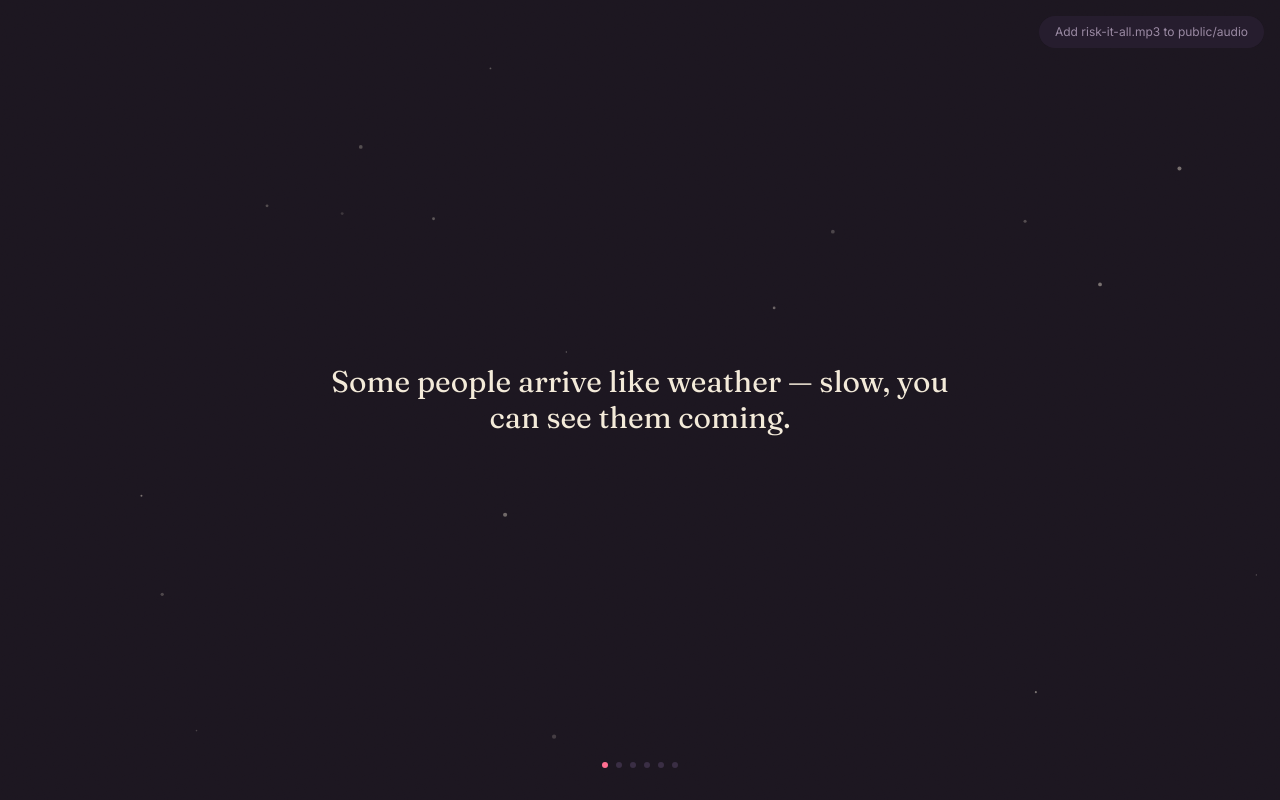
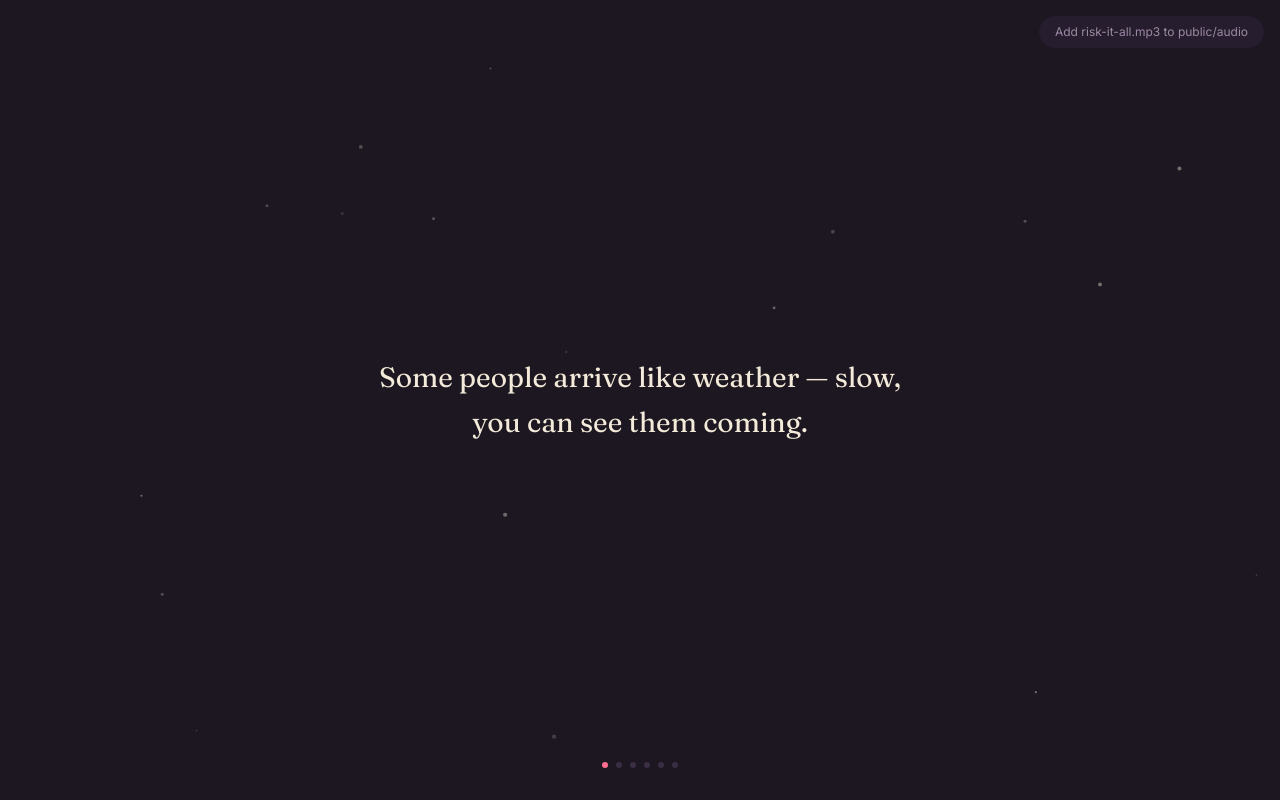
Before and after one commit to AliSabah22/my_fav_girl, a Next.js app: page / in a window 1280 px wide. Both pictures are taken after a click on the button "Begin". Built offline with nearby package versions, Linux system fonts and the light colour scheme.

Commit message:
Add emphasis-line data model and blur-to-focus StageText reveal

```diff
--- a/app/components/StageText.tsx
+++ b/app/components/StageText.tsx
@@ -2,28 +2,39 @@
 import { AnimatePresence, motion } from "framer-motion";
 import type { Stage } from "../types";
 import { getRevealedLines } from "../lib/audioState";
+import { signatureEase } from "../lib/motion";
 
 interface StageTextProps {
   stage: Stage;
   currentTime: number;
 }
 
+const lineVariants = {
+  hidden: { opacity: 0, y: 12, filter: "blur(8px)" },
+  visible: { opacity: 1, y: 0, filter: "blur(0px)" },
+};
+
 export default function StageText({ stage, currentTime }: StageTextProps) {
   const lines = getRevealedLines(stage, currentTime);
 
   return (
-    <div className="flex max-h-[70vh] max-w-2xl flex-col items-center justify-center gap-4 overflow-y-auto px-6 text-center">
+    <div className="flex max-h-[70vh] max-w-[600px] flex-col items-center justify-center gap-8 overflow-y-auto px-6 text-center">
       <AnimatePresence mode="popLayout">
-        {lines.map((text, i) => (
+        {lines.map((line, i) => (
           <motion.p
             key={`${stage.id}-${i}`}
-            initial={{ opacity: 0, y: 16 }}
-            animate={{ opacity: 1, y: 0 }}
-            exit={{ opacity: 0, y: -16 }}
-            transition={{ duration: 0.6, ease: "easeOut" }}
-            className="font-display text-xl text-cream sm:text-2xl md:text-3xl"
+            variants={lineVariants}
+            initial="hidden"
+            animate="visible"
+            exit="hidden"
+            transition={{ duration: line.emphasis ? 1.7 : 1.1, ease: signatureEase }}
+            className={
+              line.emphasis
+                ? "font-display text-[clamp(1.5625rem,3.125vw,2.1875rem)] italic text-cream"
+                : "font-display text-[clamp(1.25rem,2.5vw,1.75rem)] leading-[1.6] text-cream"
+            }
           >
-            {text}
+            {line.text}
           </motion.p>
         ))}
       </AnimatePresence>
--- a/app/data/stages.ts
+++ b/app/data/stages.ts
@@ -12,7 +12,7 @@ export const stages: Stage[] = [
       { time: 4, text: "A feeling before a fact." },
       { time: 6, text: "I hadn't learned your laugh yet. Hadn't heard your voice catch when something moves you." },
       { time: 8, text: "But some quieter part of me had already exhaled." },
-      { time: 10, text: "There she is." },
+      { time: 10, text: "There she is.", emphasis: true },
       { time: 12, text: "Not love at first sight — recognition." },
       { time: 14, text: "Like my soul kept a seat for you, long before my eyes found you in the room." },
     ],
@@ -43,7 +43,7 @@ export const stages: Stage[] = [
       { time: 59.6, text: "I said something — I don't even remember what." },
       { time: 61.9, text: "You laughed." },
       { time: 64.2, text: "And two seconds later, before your mind could catch up to your heart —" },
-      { time: 66.5, text: "\"I love you.\"" },
+      { time: 66.5, text: "\"I love you.\"", emphasis: true },
       { time: 68.8, text: "You heard yourself say it." },
       { time: 71.1, text: "Your face did everything words couldn't." },
       { time: 73.4, text: "We laughed it off. But I don't think it was an accident." },
@@ -92,7 +92,7 @@ export const stages: Stage[] = [
       { time: 177.5, text: "Not the sound of it." },
       { time: 180, text: "Who it belongs to." },
       { time: 182.5, text: "I want to carry it the way you carry mine." },
-      { time: 185, text: "Type it for me — one more time." },
+      { time: 185, text: "Type it for me — one more time.", emphasis: true },
     ],
   },
 ];
--- a/app/lib/audioState.ts
+++ b/app/lib/audioState.ts
@@ -4,8 +4,13 @@ export function getActiveStage(stages: Stage[], currentTime: number): Stage | nu
   return stages.find((s) => currentTime >= s.windowStart && currentTime < s.windowEnd) ?? null;
 }
 
-export function getRevealedLines(stage: Stage, currentTime: number): string[] {
-  return stage.lines.filter((line) => currentTime >= line.time).map((line) => line.text);
+export function getRevealedLines(
+  stage: Stage,
+  currentTime: number
+): { text: string; emphasis: boolean }[] {
+  return stage.lines
+    .filter((line) => currentTime >= line.time)
+    .map((line) => ({ text: line.text, emphasis: line.emphasis ?? false }));
 }
 
 export function isInPhotoInterlude(
--- a/app/types.ts
+++ b/app/types.ts
@@ -1,6 +1,7 @@
 export interface StageLine {
   text: string;
   time: number; // seconds into the song this line appears
+  emphasis?: boolean; // renders larger/italic and holds longer in StageText
 }
 
 export interface Stage {
```
Also changed, not shown: 1 other file (tests, documents, lock files or other folders).
